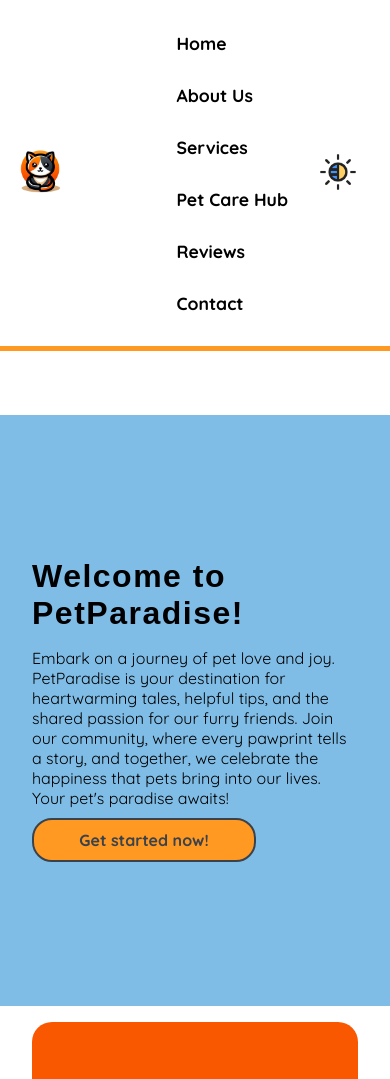
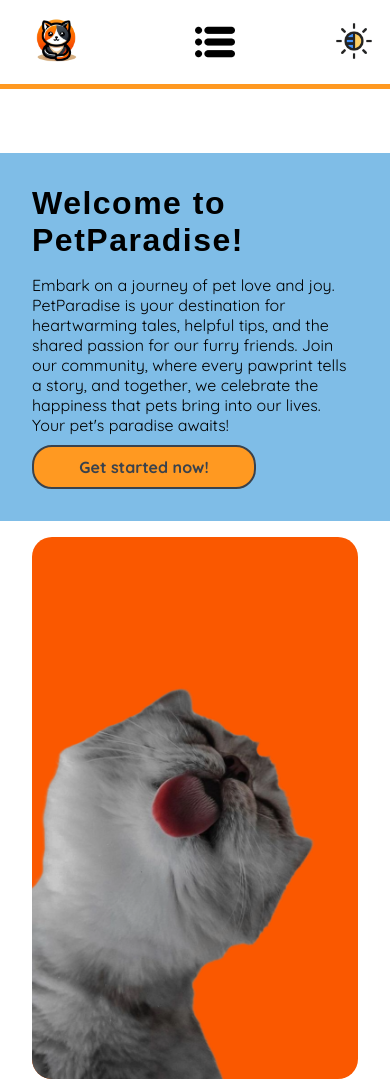
Before and after one commit to Brisnayu/PT-Maquetacion, a website built with Vite: page index.html in a window 390 px wide. Shown: the top 1079 px of the page. Built offline with nearby package versions, Linux system fonts and the light colour scheme; files whose address does not match are found by name; a web font is replaced by a local one.

Commit message:
menu movil

```diff
--- a/src/components/Card/Card.css
+++ b/src/components/Card/Card.css
@@ -34,7 +34,6 @@
 }
 
 .containerCardText {
-  /* border: 1px solid green; */
   padding-right: var(--padding-xl);
   display: flex;
   flex-direction: column;
--- a/src/components/ElementsMain/Hero/Hero.css
+++ b/src/components/ElementsMain/Hero/Hero.css
@@ -1,5 +1,4 @@
 .containerHero {
-  /* border: 1px solid red; */
   width: 100%;
   min-height: 70vh;
   margin: 4rem 0 0 0;
@@ -25,6 +24,7 @@
   .containerHero {
     padding: var(--padding-s);
     background-image: none;
+    min-height: 40vh;
   }
 
   .dark .containerHero {
--- a/src/components/ElementsMain/Personal/Personal.css
+++ b/src/components/ElementsMain/Personal/Personal.css
@@ -11,7 +11,6 @@
 }
 
 .containerAvatars {
-  /* border: 1px solid green; */
   display: flex;
   flex-wrap: wrap;
   justify-content: center;
--- a/src/components/ElementsMain/PetCareHub/PetCareHub.css
+++ b/src/components/ElementsMain/PetCareHub/PetCareHub.css
@@ -1,5 +1,4 @@
 .containerCollapse {
-  /* border: 2px solid red; */
   width: 100%;
   height: 100%;
   display: flex;
--- a/src/components/ElementsMain/Services/Services.css
+++ b/src/components/ElementsMain/Services/Services.css
@@ -1,5 +1,4 @@
 .containerServices {
-  /* border: 1px solid red; */
   display: flex;
   flex-direction: column;
   align-items: center;
--- a/src/components/Footer/Footer.css
+++ b/src/components/Footer/Footer.css
@@ -22,7 +22,6 @@
 
 .containerInformation {
   width: 60%;
-  /* border: 2px solid pink; */
   display: grid;
   grid-template-columns: repeat(2, auto);
   grid-template-rows: repeat(2, auto);
@@ -34,16 +33,12 @@
   padding: 0 var(--padding-s);
 }
 
-/* LADO IZQUIERDO */
-
 .containerForm img {
   width: 8rem;
   background-color: transparent;
 }
 
 .containerRRSS {
-  /* border: 1px solid green; */
-  /* padding: 0 var(--padding-s); */
   display: flex;
   flex-direction: column;
   gap: var(--gap-s);
--- a/src/components/Header/Header.css
+++ b/src/components/Header/Header.css
@@ -4,9 +4,9 @@
   display: flex;
   justify-content: space-between;
   align-items: center;
-  /* background: url("/hojas-otoño.jpg"); */
   border-bottom: 5px solid var(--color-200);
   transition: background-color 0.6s ease;
+  padding: 0 var(--padding-xs);
 }
 
 .dark .container-header {
@@ -16,7 +16,6 @@
 
 .logo {
   height: var(--side-xs);
-  /* padding: 1.5em; */
   will-change: filter;
   transition: filter 300ms;
   background-color: transparent;
@@ -24,10 +23,6 @@
 
 .logo:hover {
   filter: drop-shadow(0 0 2em var(--color-300));
-}
-
-.logo.vanilla:hover {
-  filter: drop-shadow(0 0 2em var(--color-200));
 }
 
 .nav-label,
@@ -44,6 +39,7 @@
 
 #themeBtn {
   border: none;
+  background-color: transparent;
 }
 
 #themeBtn > img {
@@ -61,7 +57,6 @@
   display: flex;
   align-items: center;
   gap: var(--gap-xl);
-  padding: var(--padding-s);
   background: transparent;
   height: 100%;
 }
@@ -71,12 +66,15 @@
 }
 
 @media screen and (max-width: 740px) {
-
-  .nav-list{
+  .nav-list {
     flex-direction: column;
+    align-items: center;
+    display: flex;
+    gap: 1rem;
+    margin: 1.5rem 0;
   }
 
-  /* .article-header {
+  .article-header {
     display: flex;
     flex-direction: row;
   }
@@ -96,13 +94,22 @@
     display: flex;
     font-size: 2rem;
     justify-content: flex-end;
-    margin-top: 1rem;
     padding: 0.6rem;
   }
+
   .menu {
-    width: 3rem;
-    filter: invert(97%) sepia(3%) saturate(6637%) hue-rotate(305deg)
-      brightness(100%) contrast(82%);
+    width: 2.5rem;
+    cursor: pointer;
+    transition: scale 0.5s linear;
+  }
+
+  .menu:hover {
+    scale: 1.2;
+    filter: drop-shadow(0 0 9em var(--color-300));
+  }
+
+  .dark .menu {
+    filter: invert();
   }
 
   .navbar {
@@ -115,27 +122,4 @@
     background-color: var(--color-pages);
     border-radius: 5px;
   }
-
-  .nav-list {
-    align-items: center;
-    display: flex;
-    flex-direction: column;
-    gap: 1rem;
-    margin: 1.5rem 0;
-  } */
 }
-
-/* @media screen and (max-width: 640px) {
-  .container-header {
-    border: 1px solid yellow;
-    height: 100vh;
-    display: flex;
-    flex-direction: column;
-    justify-content: space-around;
-  }
-
-  .nav-list {
-    display: flex;
-    flex-direction: column;
-  }
-} */
--- a/src/components/Header/Header.ts
+++ b/src/components/Header/Header.ts
@@ -12,7 +12,7 @@
 
         <section class="header-navbar">
             <label class="nav-label" for="hamburger">
-                <img class="menu" src="/icons/menu-hamburguer.png" alt="icon-hamburguer" />
+                <img class="menu" src="/icon-menu.png" alt="icon-menu" />
             </label>
 
             <input class="nav-input" type="checkbox" id="hamburger" />
@@ -22,9 +22,9 @@
                 ${LinksHTML}
                 </ul>
             </nav>
+        </section>
 
-            <button id="themeBtn"><img src="/dark-mode.png" alt="logo-dark-mode" id="logo-moon-sun"/></button>
-        </section>
+        <button id="themeBtn"><img src="/dark-mode.png" alt="logo-dark-mode" id="logo-moon-sun"/></button>
 
     </div>
     `;
--- a/src/style.css
+++ b/src/style.css
@@ -65,7 +65,7 @@
   box-sizing: border-box;
   font-family: var(--text-font);
   animation: fadeInZoom 0.5s ease-in-out;
-  transition: background-color 0.5s ease, color 0.2s ease;
+  transition: background-color 0.5s ease-in-out, color 0.2s ease;
 }
 
 a {
@@ -107,28 +107,18 @@
 
 header {
   width: 100%;
-  /* border: 3px solid red; */
+  animation: fadeInZoom 0.5s ease-in-out;
 }
 
 main {
   min-height: 70vh;
   height: 100%;
-  /* border: 1px solid blue; */
 }
 
 footer {
   height: 10vh;
   width: 100%;
-  /* border: 1px solid red; */
 }
-
-/* LIGHT SIDE */
-
-/* * {
-  background-color: var(--background-light);
-} */
-
-/* DARK SIDE */
 
 .dark main {
   background-color: var(--background-dark);
@@ -163,66 +153,3 @@
     font-size: 2.5rem;
   }
 }
-
-/*
-body {
-  margin: 0;
-  display: flex;
-  place-items: center;
-  min-width: 320px;
-  min-height: 100vh;
-}
-
-h1 {
-  font-size: 3.2em;
-  line-height: 1.1;
-}
-
-#app {
-  max-width: 1280px;
-  margin: 0 auto;
-  padding: 2rem;
-  text-align: center;
-}
-
-
-
-.card {
-  padding: 2em;
-}
-
-.read-the-docs {
-  color: #888;
-}
-
-button {
-  border-radius: 8px;
-  border: 1px solid transparent;
-  padding: 0.6em 1.2em;
-  font-size: 1em;
-  font-weight: 500;
-  font-family: inherit;
-  background-color: #1a1a1a;
-  cursor: pointer;
-  transition: border-color 0.25s;
-}
-button:hover {
-  border-color: #646cff;
-}
-button:focus,
-button:focus-visible {
-  outline: 4px auto -webkit-focus-ring-color;
-}
-
-@media (prefers-color-scheme: light) {
-  :root {
-    color: #213547;
-    background-color: #ffffff;
-  }
-  a:hover {
-    color: #747bff;
-  }
-  button {
-    background-color: #f9f9f9;
-  }
-} */
```
Also changed, not shown: src/components/CardImages/CardImages.css (+0 -10 lines), public/cats-header.png (deleted), public/icon-menu.png (added).
